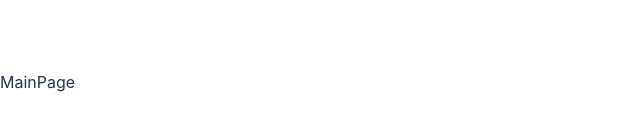
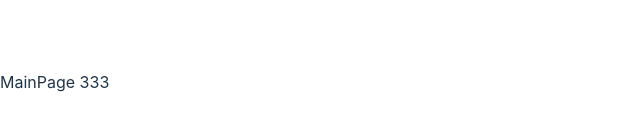
Before and after one commit to VXaritonov/vite, a React (Vite) app: page /#/ in a window 1280 px wide. Shown: the part 318-448 px from the top of the page, without its empty margins (0-640 px from the left). Built offline with nearby package versions, Linux system fonts and the light colour scheme.

Commit message:
feat(*): git hub env

```diff
--- /dev/null
+++ b/src/constants.ts
@@ -0,0 +1,2 @@
+export const TEST_ENV = import.meta.env.VITE_EXAMPLE_VAR || "333";
+export const ONE = 1;
--- a/src/containers/main-page/main-page.tsx
+++ b/src/containers/main-page/main-page.tsx
@@ -1,9 +1,11 @@
 import React from "react";
 import { Outlet } from "react-router-dom";
 
+import { TEST_ENV } from "src/constants";
+
 const MainPage = React.memo(() => (
     <div>
-        MainPage
+        MainPage {TEST_ENV}
         <Outlet />
     </div>
 ));
```
